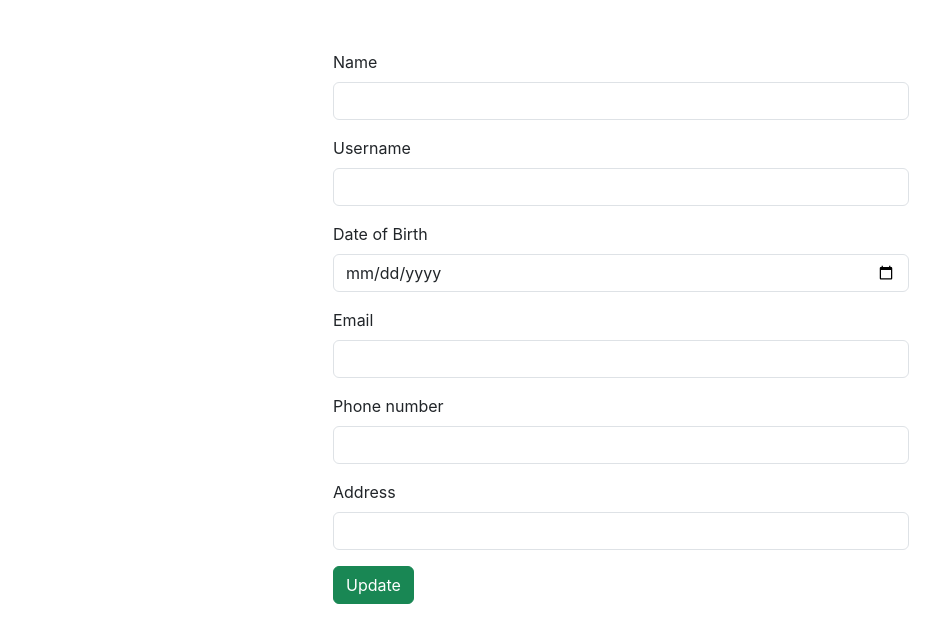
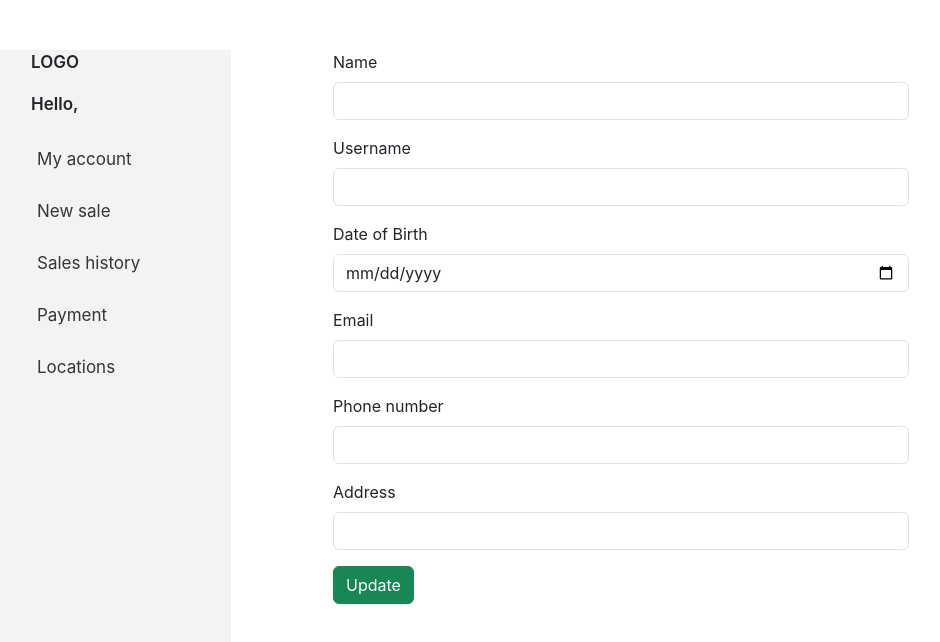
Before and after one commit to sandeepaMallawarachchi/ITP_Project, a React (Create React App) app in the folder frontend/: page /updateSalesman/1 in a window 1280 px wide. Shown: the top 642 px of the page, without its empty margins (19-959 px from the left). Built offline with nearby package versions, Linux system fonts and the light colour scheme; no server answers.

Commit message:
navigation

```diff
--- a/frontend/src/App.js
+++ b/frontend/src/App.js
@@ -5,19 +5,35 @@ import SalesmenDashboard from './components/SalesmenDashboard';
 import UpdateSalesmanDetails from './components/UpdateSalesmanDetails';
 import DeleteSalesman from './components/DeleteSalesman';
 import ChangeSalesmanPassword from './components/ChangeSalesmanPassword';
+import Navigations from './components/Navigations';
 
 function App() {
   return (
     <Router>
       <div className='App'>
         <Routes>
+          <Route path="/salesmenDashboard/:id" element={<Navigations />} />
+        </Routes>
+        <Routes>
           <Route path='/salesmenDashboard/:id' element={<SalesmenDashboard />} />
+        </Routes>
+
+        <Routes>
+          <Route path="/updateSalesman/:id" element={<Navigations />} />
         </Routes>
         <Routes>
           <Route path='/updateSalesman/:id' element={<UpdateSalesmanDetails />} />
         </Routes>
+
+        <Routes>
+          <Route path="/deleteSalesman/:id" element={<Navigations />} />
+        </Routes>
         <Routes>
           <Route path='/deleteSalesman/:id' element={<DeleteSalesman />} />
+        </Routes>
+
+        <Routes>
+          <Route path="/changeSalesmanPassword/:id" element={<Navigations />} />
         </Routes>
         <Routes>
           <Route path='/changeSalesmanPassword/:id' element={<ChangeSalesmanPassword />} />
--- a/frontend/src/components/ChangeSalesmanPassword.js
+++ b/frontend/src/components/ChangeSalesmanPassword.js
@@ -40,6 +40,7 @@ function ChangeSalesmanPassword() {
     };
 
     return (
+        <div>
             <div className="container" style={{ textAlign: "left", width: "600px", marginTop: "50px" }}>
                 <form onSubmit={handleSubmit}>
                     <div className="mb-3">
@@ -67,6 +68,7 @@ function ChangeSalesmanPassword() {
                     <button type="submit" className="btn btn-success">Change Password</button>
                 </form>
             </div>
+        </div>
     );
 }
 
--- a/frontend/src/components/DeleteSalesman.js
+++ b/frontend/src/components/DeleteSalesman.js
@@ -1,4 +1,4 @@
-import React, { useState } from 'react';
+import React from 'react';
 import axios from 'axios';
 import { useParams, useNavigate } from "react-router-dom";
 
--- /dev/null
+++ b/frontend/src/components/Navigations.js
@@ -0,0 +1,49 @@
+import React, { useEffect, useState } from 'react';
+import axios from 'axios';
+import { useParams, useNavigate } from 'react-router-dom';
+import '../css/salesmenDashboard.css';
+
+export default function Navigations() {
+    const { id } = useParams();
+    const [salesman, setSalesman] = useState({
+        name: "",
+        username: "",
+    });
+    const navigate = useNavigate();
+
+    useEffect(() => {
+        const fetchSalesmanDetails = async () => {
+            try {
+                const res = await axios.get(`http://localhost:5000/salesmen/salesmenDashboard/${id}`);
+                console.log(res.data);
+                const salesmanData = res.data.salesman || res.data;
+                const { name, username } = salesmanData;
+                setSalesman({ name, username });
+            } catch (error) {
+                console.log("error", error.message);
+            }
+        };
+
+        fetchSalesmanDetails();
+    }, [id]);
+
+    const handleMyAccount = () => {
+
+        navigate(`/salesmenDashboard/${id}`);
+    };
+
+    return (
+        <div>
+            <div id='navigation'>
+                <p>LOGO</p>
+                <p>Hello, {salesman.name}</p>
+                <button onClick={handleMyAccount}> My account</button>
+                <button>New sale</button>
+                <button>Sales history</button>
+                <button>Payment</button>
+                <button>Locations</button>
+            </div>
+
+        </div>
+    );
+}
--- a/frontend/src/components/SalesmenDashboard.js
+++ b/frontend/src/components/SalesmenDashboard.js
@@ -3,7 +3,6 @@ import axios from 'axios';
 import { useParams, useNavigate } from 'react-router-dom';
 import '../css/salesmenDashboard.css';
 import profilePic from '../images/Profile.png';
-
 
 export default function SalesmenDashboard() {
     const { id } = useParams();
@@ -46,16 +45,6 @@ export default function SalesmenDashboard() {
 
     return (
         <div>
-            <div id='navigation'>
-                <p>LOGO</p>
-                <p>Hello, <span id='span'>{salesman.name}</span></p>
-                <a href='#'>My account</a>
-                <a href='#'>New sale</a>
-                <a href='#'>Sales history</a>
-                <a href='#'>Payment</a>
-                <a href='#'>Locations</a>
-            </div>
-
             <div id='profDetails'>
                 <img src={profilePic} id='profPic' />
                 <p>Name: <span id='span'>{salesman.name}</span></p>
--- a/frontend/src/components/UpdateSalesmanDetails.js
+++ b/frontend/src/components/UpdateSalesmanDetails.js
@@ -42,9 +42,10 @@ function UpdateSalesmanDetails() {
         } catch (error) {
             console.log("Error!", error.message);
         }
-    }
+    };
 
     return (
+        <div>
             <div className="container" style={{ textAlign: "left", width: "600px", marginTop: "50px" }}>
                 <form onSubmit={handleSubmit}>
                     <div class="mb-3">
@@ -110,6 +111,7 @@ function UpdateSalesmanDetails() {
                     <button type="submit" class="btn btn-success">Update</button>
                 </form>
             </div>
+        </div>
     )
 };
 
--- a/frontend/src/css/salesmenDashboard.css
+++ b/frontend/src/css/salesmenDashboard.css
@@ -48,11 +48,19 @@
     font-size: 17px;
 }
 
-#navigation a{
-    text-decoration: none;
+#navigation button{
+    border: none;
+    width: 180px;
     font-size: 17px;
     line-height: 50px;
+    text-align: left;
+    background-color: rgb(243, 243, 243);
     color: rgb(54, 54, 54);
+}
+
+#navigation button:hover{
+    transform: scale(1.1);
+    text-decoration: underline;
 }
 
 #gmap {
```
Lines whose indentation alone changed are shown as unchanged.
